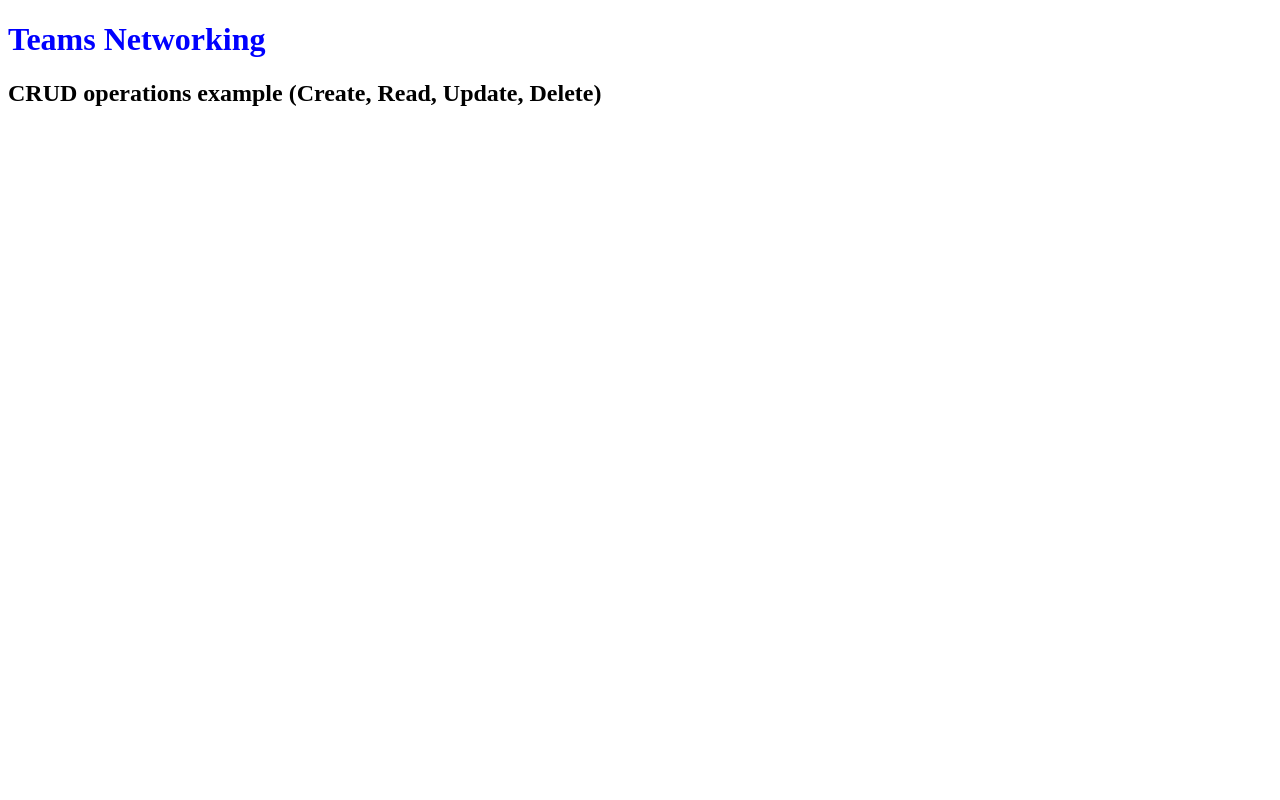
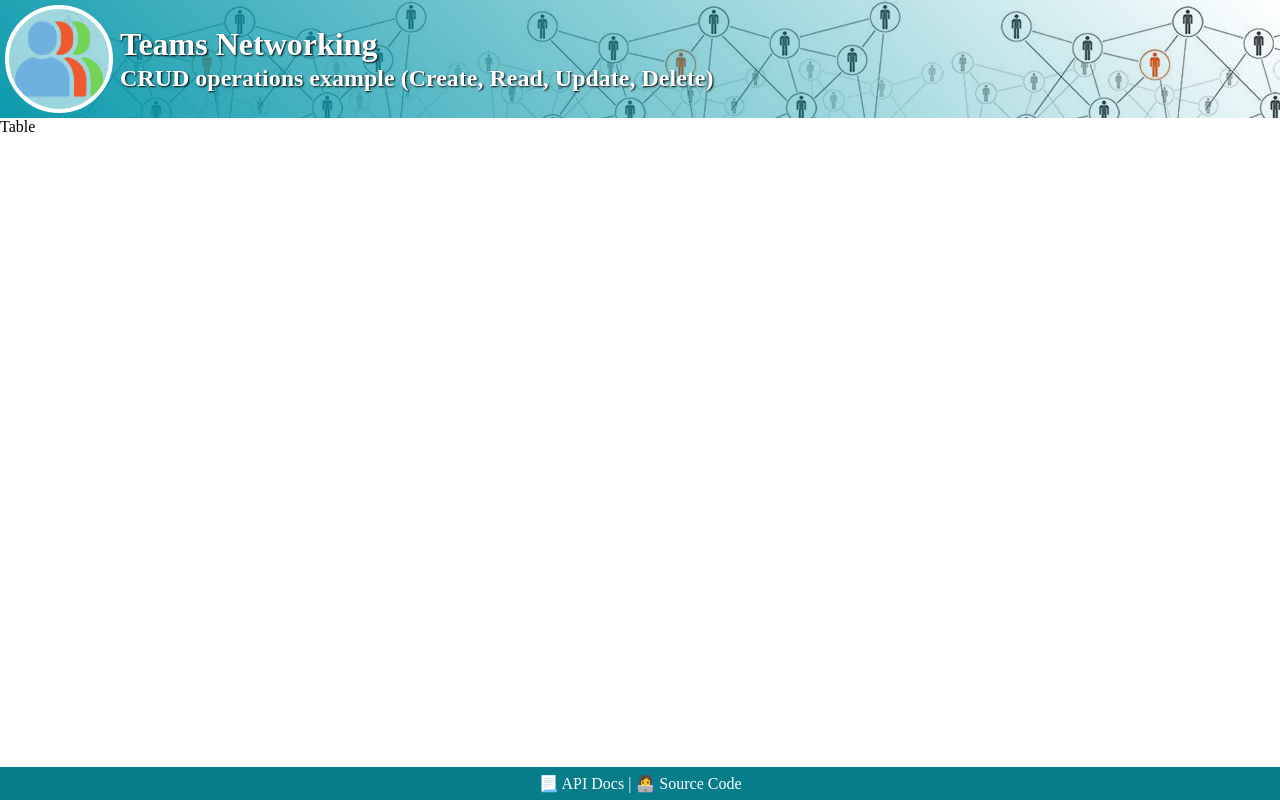
Before and after one commit to roxanamlendea/teams-networking, a website built with webpack: page src/index.html in a window 1280 px wide. Built offline with nearby package versions, Linux system fonts and the light colour scheme.

Commit message:
main layout

```diff
--- a/src/index.html
+++ b/src/index.html
@@ -1,12 +1,18 @@
-<!DOCTYPE html>
-<html lang="en">
-  <head>
-    <meta charset="UTF-8" />
-    <meta name="viewport" content="width=device-width, initial-scale=1.0" />
 <title>Teams Networking</title>
 </head>
 <body>
+  <header>
+    <div id="header-wrapper">
+      <img src="images/network-team-icon.png" alt="" width="100" height="100" />
+      <div>
         <h1>Teams Networking</h1>
         <h2>CRUD operations example (Create, Read, Update, Delete)</h2>
+      </div>
+    </div>
+  </header>
+
+  <section>Table</section>
+
+  <footer>📃 API Docs | 👩‍💻 Source Code</footer>
 </body>
 </html>
--- a/src/style.css
+++ b/src/style.css
@@ -1,3 +1,47 @@
+html {
+  height: 100%;
+}
+body {
+  display: flex;
+  flex-direction: column;
+  min-height: 100%;
+  margin: 0;
+}
+
+header {
+  background-image: url(images/th.png);
+  text-shadow: 1px 1px 2px #000000;
+}
+#header-wrapper {
+  display: flex;
+  flex-direction: row;
+  align-items: center;
+  background: linear-gradient(45deg, #0798abfa, transparent);
+}
+
+header img {
+  border: 4px solid #fff;
+  background-color: #ffffff90;
+  border-radius: 50%;
+  margin: 5px;
+}
+
+body > section {
+  flex: 1;
+}
+
 h1 {
-  color: blue;
+  margin: 2px;
+  color: #fff;
 }
+h2 {
+  margin: 2px;
+  color: #fff;
+}
+
+footer {
+  background-color: rgb(7, 124, 139);
+  color: #fff;
+  text-align: center;
+  padding: 7px;
+}
```
Also changed, not shown: src/images/network-team-icon.png (added), src/images/th.png (added). Lines whose indentation alone changed are shown as unchanged.
